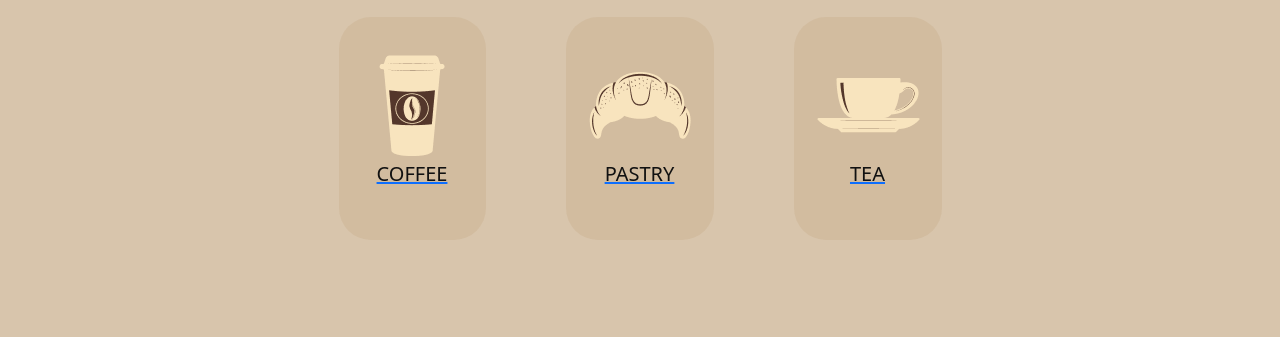
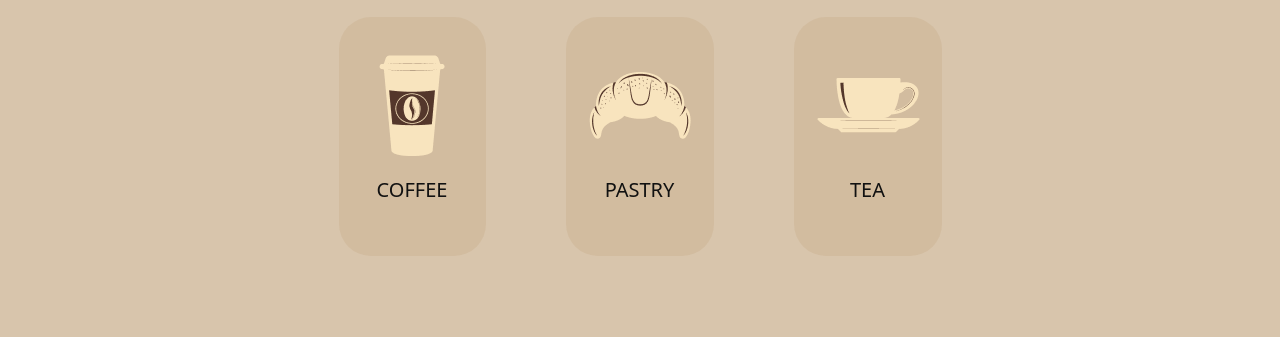
Before and after one commit to SafaRahimyar/COFFEE.SHOP, a plain HTML site: page index.html in a window 1280 px wide. Shown: the part 879-1216 px from the top of the page. Drawn offline with nearby package versions, Linux system fonts and the light colour scheme; a web font is replaced by a local one.

Commit message:
Update index.html

```diff
--- a/index.html
+++ b/index.html
@@ -98,18 +98,18 @@
         <img src="images/ser-1.png" alt="">
         <div class="card-content">
           <div class="ser-box">
-            <a  href="index2.html"><img src="images/ser-3.png" alt="pic 1">
-            <p>COFFEE</p></a>
+           <img src="images/ser-3.png" alt="pic 1">
+            <p>COFFEE</p>
           </div>
 
           <div class="ser-box">
-            <a  href="index4.html"><img src="images/ser-5.png" alt="pic 2">
-            <p>PASTRY</p></a>
+            <img src="images/ser-5.png" alt="pic 2">
+            <p>PASTRY</p>
           </div>
 
           <div class="ser-box">
-            <a  href="index3.html"><img src="images/ser-2.png" alt="pic 3">
-            <p>TEA</p></a>
+           <img src="images/ser-2.png" alt="pic 3">
+            <p>TEA</p>
           </div>
         </div>
       </div>
```
